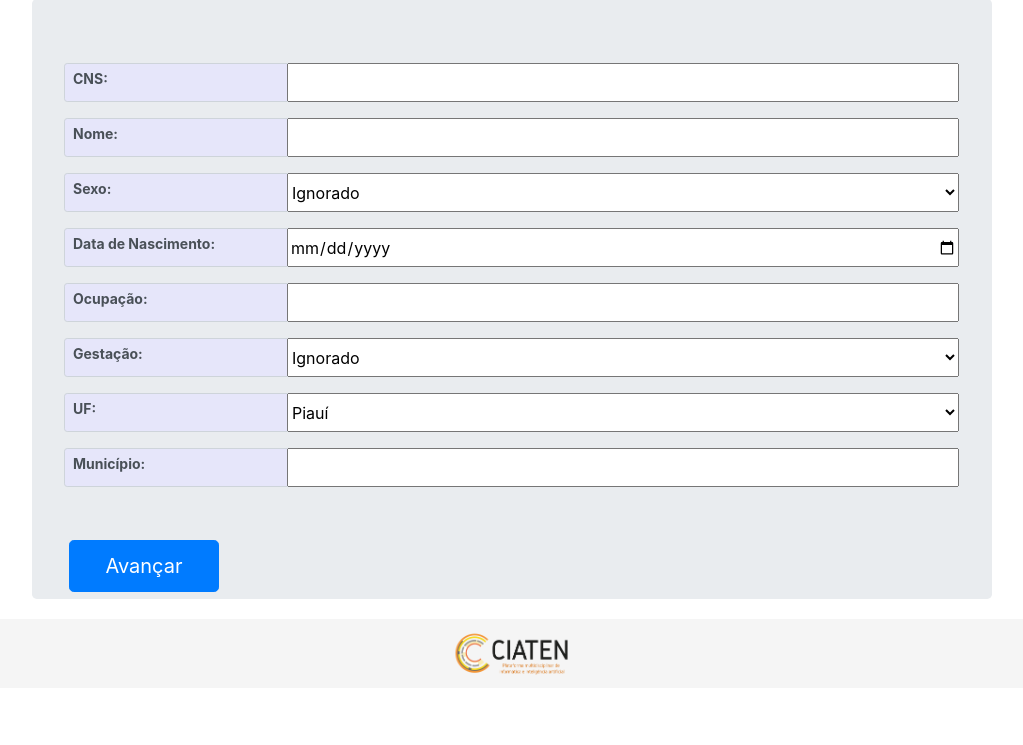
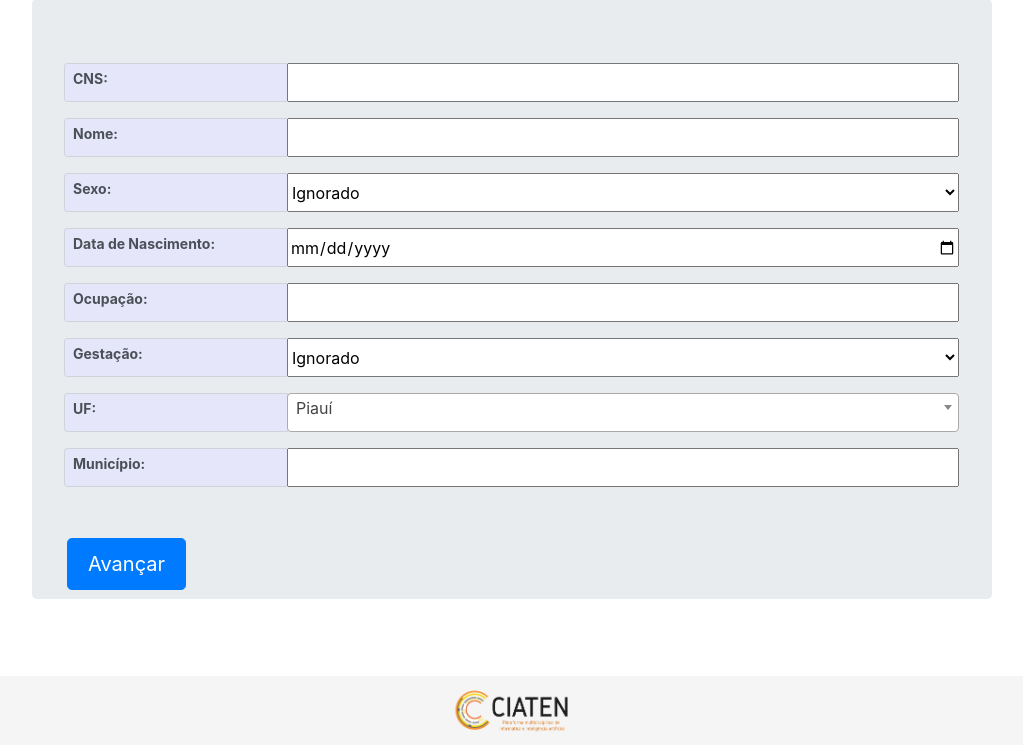
Before and after one commit to hector2506/Mapa_Saude, a Django app: page /patient/novo-paciente/ in a window 1280 px wide. Shown: the part 112-857 px from the top of the page, without its empty margins (128-1151 px from the left). Before the commit the page ends 787 px from the top, so only its background shows below. Run offline with Django 3.2, Linux system fonts and the light colour scheme; the visitor is signed in with stand-in values (Sample User, id 1); data that the repository does not hold is empty; some libraries are stand-ins or nearby versions.

Commit message:
Alteracoes no Front-End

```diff
--- a/core/templates/core/base.html
+++ b/core/templates/core/base.html
@@ -21,6 +21,11 @@
 
   <!-- Icons -->
   <script src="https://use.fontawesome.com/be0366e24b.js"></script>
+
+  <!-- Select2 -->
+  <link href="https://cdn.jsdelivr.net/npm/select2@4.1.0-beta.1/dist/css/select2.min.css" rel="stylesheet" />
+
+  <script src="https://cdn.jsdelivr.net/npm/select2@4.1.0-beta.1/dist/js/select2.min.js"></script>
 
   <style>
     html {
@@ -60,7 +65,7 @@
       <img src="{% static 'assets/logotipo.png' %}" width="35" height="35" class="d-inline-block align-top" alt="">
       Mapa da Saúde
     </a>
-  <div class="collapse navbar-collapse" id="navbarNav">
+    <div class="collapse navbar-collapse" id="navbarToggler">
       <ul class="navbar-nav">
         {% block navbar %}
         {% endblock %}
@@ -68,12 +73,6 @@
           <a class="nav-link" href="" data-toggle="modal" data-target="#modal_mapa">Consultar o Mapa</a>
         </li>
       </ul>
-  </div>
-  <button class="navbar-toggler" type="button" data-toggle="collapse" data-target="#navbarToggler"
-    aria-controls="navbarToggler" aria-expanded="false" aria-label="Toggle navigation">
-    <span class="navbar-toggler-icon"></span>
-  </button>
-  <div class="collapse navbar-collapse" id="navbarToggler">
       <ul class="navbar-nav ml-auto">
         <li class="nav-item">
           <a class="nav-link" href="{% url 'patient:home' %}">
@@ -87,15 +86,15 @@
         </li>
       </ul>
     </div>
+    <button class="navbar-toggler" type="button" data-toggle="collapse" data-target="#navbarToggler"
+      aria-controls="navbarToggler" aria-expanded="false" aria-label="Toggle navigation">
+      <span class="navbar-toggler-icon"></span>
+    </button>
     {% else %}
     <a class="navbar-brand" href="{% url 'accounts:login' %}">
       <img src="{% static 'assets/logotipo.png' %}" width="35" height="35" class="d-inline-block align-top" alt="">
       Mapa da Saúde
     </a>
-  <button class="navbar-toggler" type="button" data-toggle="collapse" data-target="#navbarToggler"
-    aria-controls="navbarToggler" aria-expanded="false" aria-label="Toggle navigation">
-    <span class="navbar-toggler-icon"></span>
-  </button>
     {% endif %}
   </nav>
   {% if messages %}
@@ -110,7 +109,7 @@
   {% block body%}
   {% endblock %}
   <footer>
-    <img src="{% static 'assets/imagem.png' %}" class="mx-auto d-block img-fluid" style="width:10%; height:10%">
+    <img src="{% static 'assets/imagem.png' %}" class="mx-auto d-block img-fluid" style="width:10%;">
   </footer>
   <div class="modal fade" id="modal_mapa">
     <div class="modal-dialog">
@@ -136,8 +135,7 @@
           <!-- Modal footer -->
           <div class="modal-footer">
             <div class="btn-group" role="group" style="margin: 0 auto">
-                        <button type="submit" class="btn btn-primary" name="notificacao_valor"
-                            id="ButtonModal" value="">
+              <button type="submit" class="btn btn-primary" name="notificacao_valor" id="ButtonModal" value="">
                 Consultar o Mapa
               </button>
             </div>
@@ -147,4 +145,5 @@
     </div>
   </div>
 </body>
+
 </html>
--- a/patient/templates/patient/novo_paciente.html
+++ b/patient/templates/patient/novo_paciente.html
@@ -7,12 +7,10 @@
 #ButtonAnterior {
 padding: 10px 20px;
 font-size: 20px;
-margin: 5px;
-min-width: 150px;
-}
-
-#linkCadastro {
-color: white;
+margin: 3px;
+min-width: 10%;
+max-width: 100%;
+overflow: hidden;
 }
 
 .input-group-prepend {
@@ -23,6 +21,7 @@
 .input-group-prepend span {
 width: 100%;
 overflow: hidden;
+background-color: lavender;
 }
 
 input,
@@ -34,20 +33,9 @@
 font-weight: bold;
 }
 
-.input-group-text {
-background-color: lavender;
-}
-
 #map {
 height: 90%;
 border: 1px solid black;
-}
-
-/* Optional: Makes the sample page fill the window. */
-html,
-body {
-height: 100%;
-padding: 0;
 }
 
 #description {
@@ -93,7 +81,7 @@
 margin-left: 12px;
 padding: 0 11px 0 13px;
 text-overflow: ellipsis;
-width: 400px;
+width: 100%;
 }
 
 #input_map:focus {
@@ -108,9 +96,14 @@
 padding: 6px 12px;
 }
 
-.span-button {
-margin
+.select2-container .select2-selection--single {
+  height: 100% !important;
 }
+
+.select2 {
+  min-width: 75%!important;
+}
+
 {% endblock %}
 
 {% block title %}
@@ -169,12 +162,12 @@
         {% endfor %}
         {{form.latitude}}
         {{form.longitude}}
-        <button type="submit" id="ButtonFinalizar" class="btn btn-success btn-lg d-inline float-right"
+        <button type="submit" id="ButtonFinalizar" class="btn btn-success btn-lg float-right"
           style="visibility:hidden">
           Finalizar
         </button>
       </form>
-      <button type="submit" class="btn btn-primary btn-lg d-inline float-left" onclick="proximo()" id="ButtonProximo">
+      <button type="submit" class="btn btn-primary btn-lg float-left" onclick="proximo()" id="ButtonProximo">
         Avançar
       </button>
   </div>
@@ -199,15 +192,19 @@
     <span id="place-name" class="title"></span><br>
     <span id="place-address"></span>
   </div>
-  <button onclick="anterior()" class="btn btn-primary btn-lg float-left" style="margin-top: 2em;" id="ButtonAnterior">
+  <button onclick="anterior()" class="btn btn-primary btn-lg float-left" id="ButtonAnterior">
     Anterior
   </button>
-  <button onclick="finalizar()" id="finalizar" class="btn btn-success btn-lg float-right" style="margin-top: 2em;">
+  <button onclick="finalizar()" id="finalizar" class="btn btn-success btn-lg float-right">
     Finalizar
   </button>
 </div>
 
 <script>
+
+  $(document).ready(function() {
+    $('#id_uf').select2();
+  });
 
   var map;
   var service;
@@ -372,6 +369,7 @@
   function proximo() {
     document.getElementById('1').className = "d-none"
     document.getElementById('2').className = "jumbotron mx-auto"
+    document.body.style.height = "100%"
   }
 
   function anterior() {
@@ -380,6 +378,7 @@
     if ($("#id_longitude").val() != "") {
       document.getElementById("ButtonFinalizar").style.visibility = "visible"
     }
+    document.body.style.height = ""
   }
 
   function finalizar() {
--- a/site_mapa/templates/site_mapa/mapa.html
+++ b/site_mapa/templates/site_mapa/mapa.html
@@ -60,7 +60,7 @@
     <form class="form-inline" action="{% url 'site_mapa:mapa' %}" method="POST">
         {% csrf_token %}
         <select class="form-control" id="agravo_notificacao" name="agravo_notificacao"
-            style="min-width: 150px; display: inline-block;">
+            style="max-width: 75%; display: inline-block;">
             {% for j in agravos_mapa %}
             {% if j.nome == nome_agravo %}
             <option selected>{{j.nome}}</option>
```
Also changed, not shown: accounts/templates/accounts/cadastrar_usuario.html (+19 -12 lines), accounts/templates/accounts/login.html (+6 -11 lines), notification/templates/notification/notificacao_list.html (+13 -11 lines), notification/templates/notification/novo_notificacao.html (+21 -13 lines), patient/templates/patient/home.html (+16 -16 lines). Lines whose indentation alone changed are shown as unchanged.
